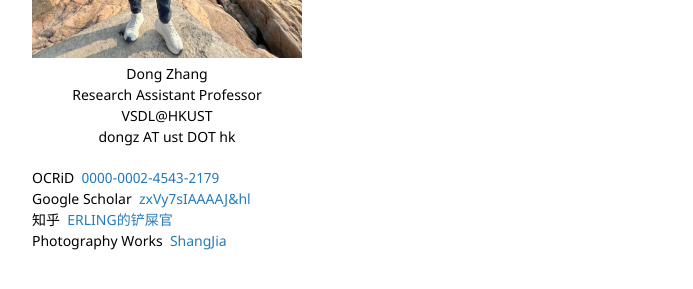
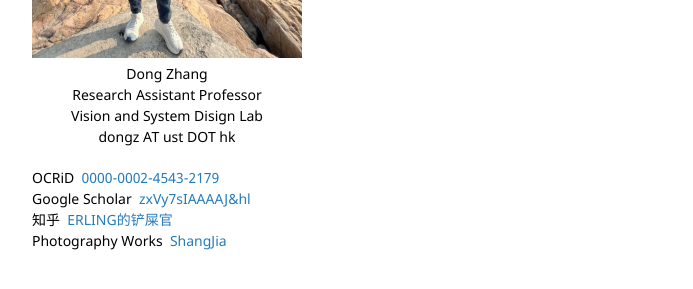
Before and after one commit to ZHANGDONG-NJUST/zhangdong-njust.github.io, a Jekyll site: the page built from another-page.md, in a window 1280 px wide. Shown: the part 389-678 px from the top of the page, without its empty margins (178-871 px from the left). Built offline with Jekyll 4.4.1, drawn with Linux system fonts in a browser that asks for light colours; our own code applies the rules of GitHub Pages for plain Markdown files.

Commit message:
Update default.html

```diff
--- a/_layouts/default.html
+++ b/_layouts/default.html
@@ -20,7 +20,7 @@
         {% endif %}
 
         {% if site.github.is_user_page %}
-        <p align="center" class="view"><font color="black">Dong Zhang<br>Research Assistant Professor<br> VSDL@HKUST<br> dongz AT ust DOT hk</font></p>
+        <p align="center" class="view"><font color="black">Dong Zhang<br>Research Assistant Professor<br>Vision and System Disign Lab<br> dongz AT ust DOT hk</font></p>
         {% endif %}
 
         {% if site.github.is_user_page %}
```
